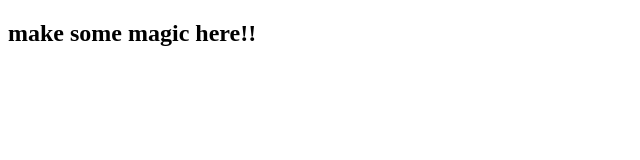
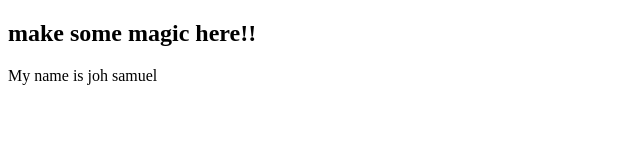
Before and after one commit to Headmaster1903/circle-388, a plain HTML site: page index.html in a window 1280 px wide. Shown: the whole page, without its empty margins (0-640 px from the left). Drawn offline with Linux system fonts and the light colour scheme.

Commit message:
Update index.html
i added a paragraph for the new frontend table

```diff
--- a/index.html
+++ b/index.html
@@ -12,6 +12,8 @@
 
     <h2>make some magic here!!</h2>
 
+    <p>My name is joh samuel</p>
+
     <!-- // ============= EEND DO NOT EDIT ============== // -->
     <script src="index.mjs" type="module"></script>
     <!-- // ============= EEND DO NOT EDIT ============== // -->
```
